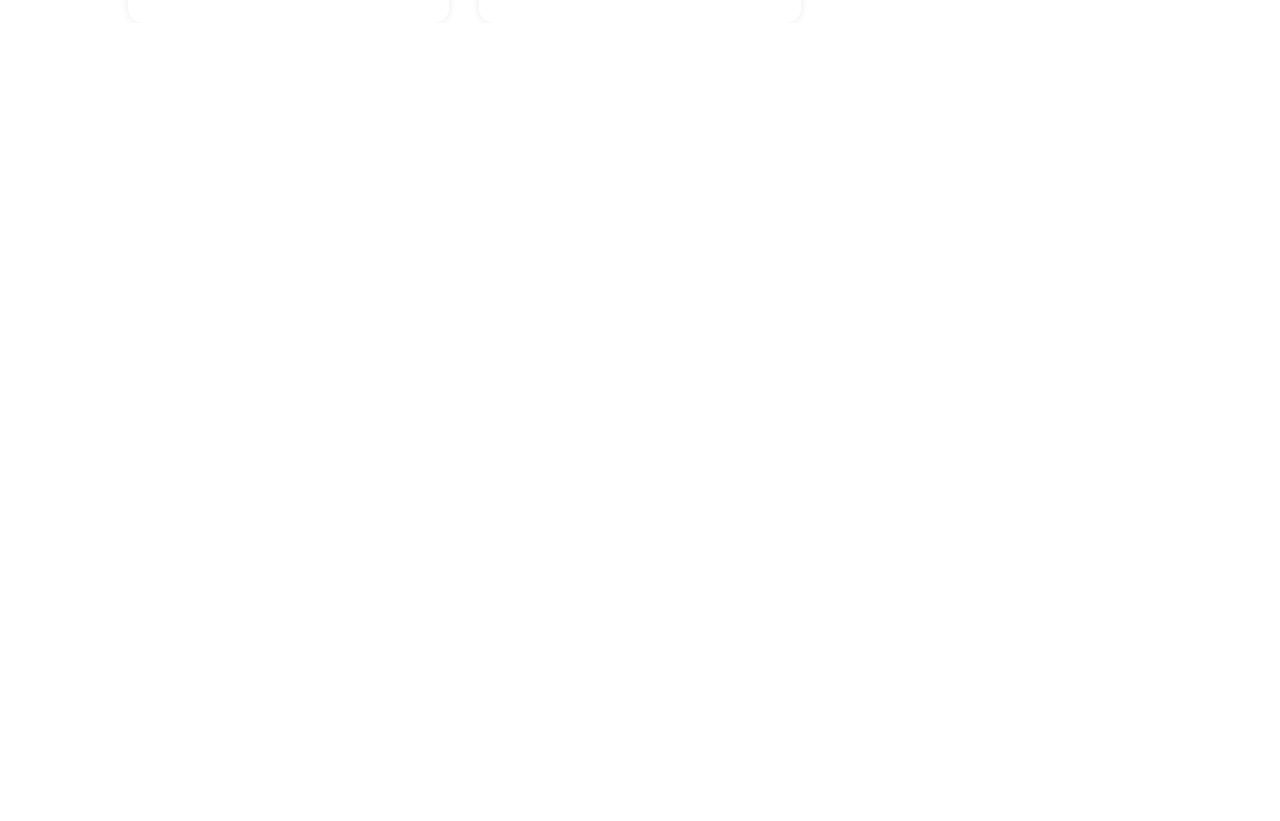
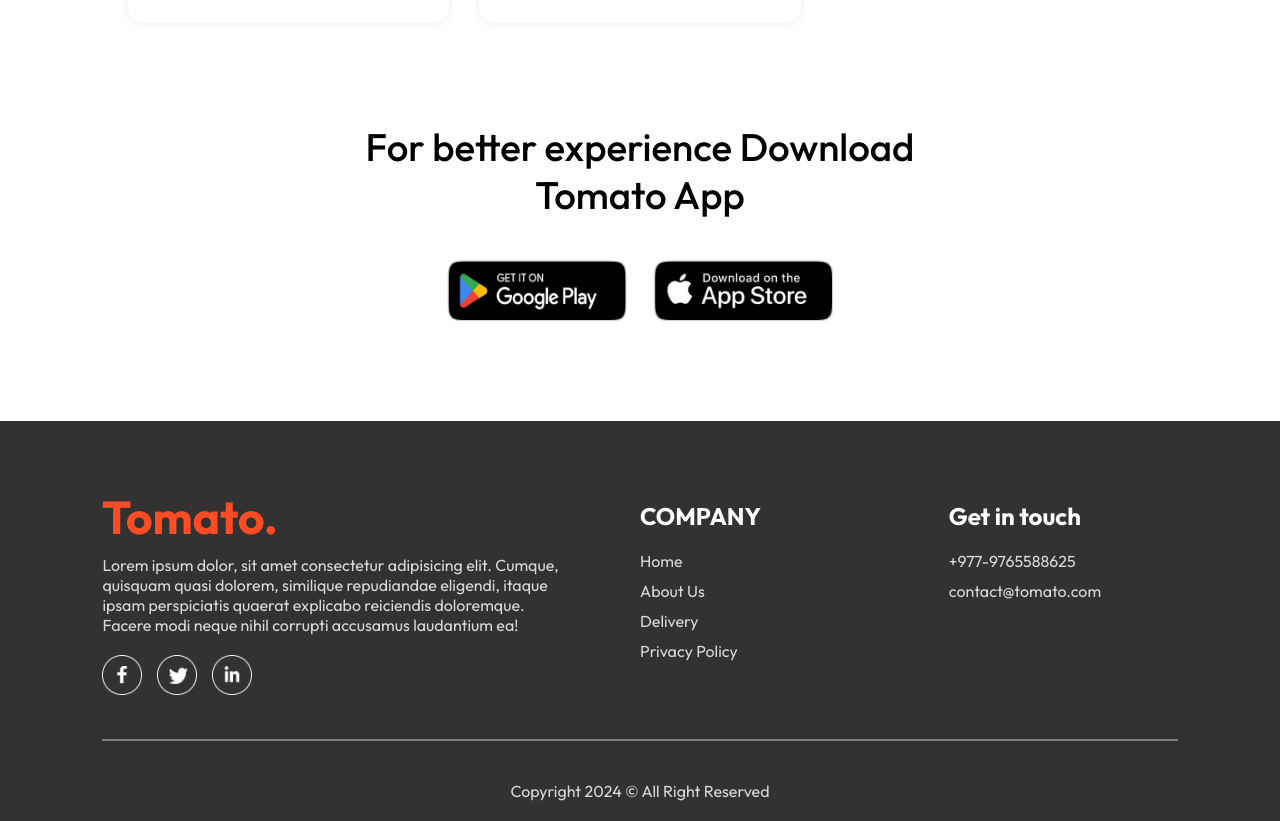
Before and after one commit to dan3ci/food-delivery-app, a React (Vite) app in the folder food-del/: page / in a window 1280 px wide. Shown: the part 5980-6801 px from the top of the page. Before the commit the page ends 6003 px from the top, so only its background shows below. Built offline with nearby package versions, Linux system fonts and the light colour scheme; a web font is replaced by a local one.

Commit message:
FrontEnd Completed/ 2:04:28

```diff
--- a/food-del/src/App.jsx
+++ b/food-del/src/App.jsx
@@ -4,9 +4,11 @@
 import Home from './pages/Home/Home'
 import Cart from './pages/Cart/Cart'
 import PlaceOrder from './pages/PlaceOrder/PlaceOrder'
+import Footer from './components/Footer/Footer'
 
 const App = () => {
   return (
+    <>
     <div className="app">
       <Navbar/>
       <Routes>
@@ -17,6 +19,8 @@
 
       </Routes>
     </div>
+    <Footer/>
+    </>
   )
 }
 
--- /dev/null
+++ b/food-del/src/components/AppDownload/AppDownload.css
@@ -0,0 +1,25 @@
+.app-download{
+    margin:auto auto;
+    margin-top: 100px;
+    font-size: max(3vw, 20px);
+    text-align: center;
+    font-weight: 500;
+}
+
+.app-download-platforms{
+    display: flex;
+    justify-content: center;
+    gap: max(2vw,10px);
+    margin-top: 40px;
+}
+
+.app-download-platforms img{
+    width: max(30vw, 120px);
+    max-width: 180px;
+    transition: 0.5s;
+    cursor: pointer;
+}
+
+.app-download-platforms img:hover{
+    transform: scale(1.05);
+}
--- /dev/null
+++ b/food-del/src/components/AppDownload/AppDownload.jsx
@@ -0,0 +1,16 @@
+import React from 'react'
+import './AppDownload.css'
+import { assets } from '../../assets/assets'
+
+const AppDownload = () => {
+  return (
+    <div className='app-download' id='app-download'>
+      <p>For better experience Download <br /> Tomato App</p>
+      <div className="app-download-platforms">
+        <img src={assets.play_store} alt="" /><img src={assets.app_store} alt="" />
+      </div>
+    </div>
+  )
+}
+
+export default AppDownload
--- /dev/null
+++ b/food-del/src/components/Footer/Footer.css
@@ -0,0 +1,48 @@
+.footer{
+    color: #d9d9d9;
+    background-color: #323232;
+    display: flex;
+    flex-direction: column;
+    align-items: center;
+    gap: 20px;
+    padding: 20px 8vw;
+    padding-top: 80px;
+    margin-top: 100px;
+}
+
+.footer-content{
+    width: 100%;
+    display: grid;
+    grid-template-columns: 2fr 1fr 1fr;
+    gap: 80px;
+}
+
+.footer-content-left, .footer-content-right, .footer-content-center{
+    display: flex;
+    flex-direction: column;
+    align-items: start;
+    gap: 20px;
+}
+
+.footer-content-left li, .footer-content-right li, .footer-content-center li{
+    list-style: none;
+    margin-bottom: 10px;
+    cursor: pointer;
+}
+
+.footer-content-right h2, .footer-content-center h2{
+    color: white;
+}
+
+.footer-social-icons img{
+    width: 40px;
+    margin-right: 15px;
+}
+
+.footer hr{
+    width: 100%;
+    height: 2px;
+    margin: 20px 0;
+    background-color: gray;
+    border: none;
+}
--- /dev/null
+++ b/food-del/src/components/Footer/Footer.jsx
@@ -0,0 +1,41 @@
+import React from 'react'
+import './Footer.css'
+import { assets } from '../../assets/assets'
+
+const Footer = () => {
+  return (
+    <div className='footer' id='footer'>
+      <div className="footer-content">
+        <div className='footer-content-left'>
+            <img src={assets.logo} alt="" />
+            <p>Lorem ipsum dolor, sit amet consectetur adipisicing elit. Cumque, quisquam quasi dolorem, similique repudiandae eligendi, itaque ipsam perspiciatis quaerat explicabo reiciendis doloremque. Facere modi neque nihil corrupti accusamus laudantium ea!</p>
+            <div className="footer-social-icons">
+                <img src={assets.facebook_icon} alt="" />
+                <img src={assets.twitter_icon} alt="" />
+                <img src={assets.linkedin_icon} alt="" />
+            </div>
+        </div>
+        <div className='footer-content-center'>
+            <h2>COMPANY</h2>
+            <ul>
+                <li>Home</li>
+                <li>About Us</li>
+                <li>Delivery</li>
+                <li>Privacy Policy</li>
+            </ul>
+        </div>
+        <div className='footer-content-right'>
+            <h2>Get in touch</h2>
+            <ul>
+                <li>+977-9765588625</li>
+                <li>contact@tomato.com</li>
+            </ul>
+        </div>
+      </div>
+      <hr />
+      <p className="footer-copyright">Copyright 2024 © All Right Reserved</p>
+    </div>
+  )
+}
+
+export default Footer
--- a/food-del/src/pages/Home/Home.jsx
+++ b/food-del/src/pages/Home/Home.jsx
@@ -3,6 +3,7 @@
 import Header from '../../components/Header/Header'
 import ExploreMenu from '../../components/ExploreMenu/ExploreMenu'
 import FoodDisplay from '../../components/FoodDisplay/FoodDisplay'
+import AppDownload from '../../components/AppDownload/AppDownload'
 
 const Home = () => {
 
@@ -14,6 +15,7 @@
       <Header/>
       <ExploreMenu category={category} setCategory={setCategory}/>
       <FoodDisplay  category={category}/>
+      <AppDownload />
     </div>
   )
 }
```
